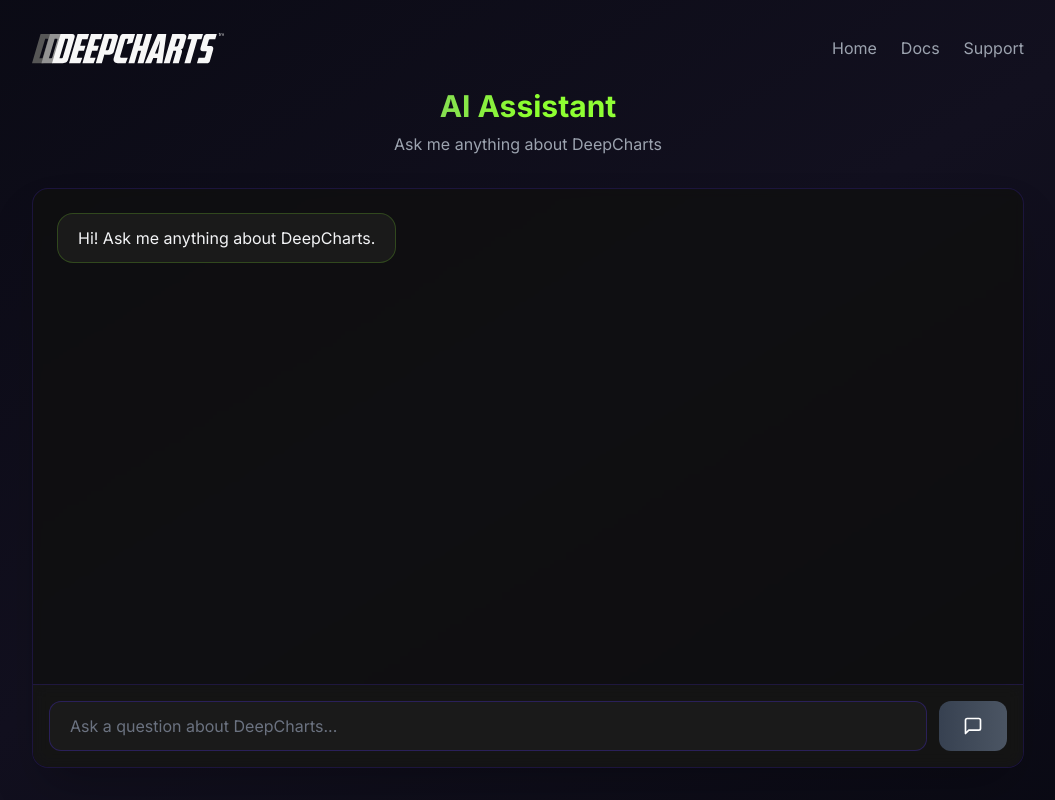
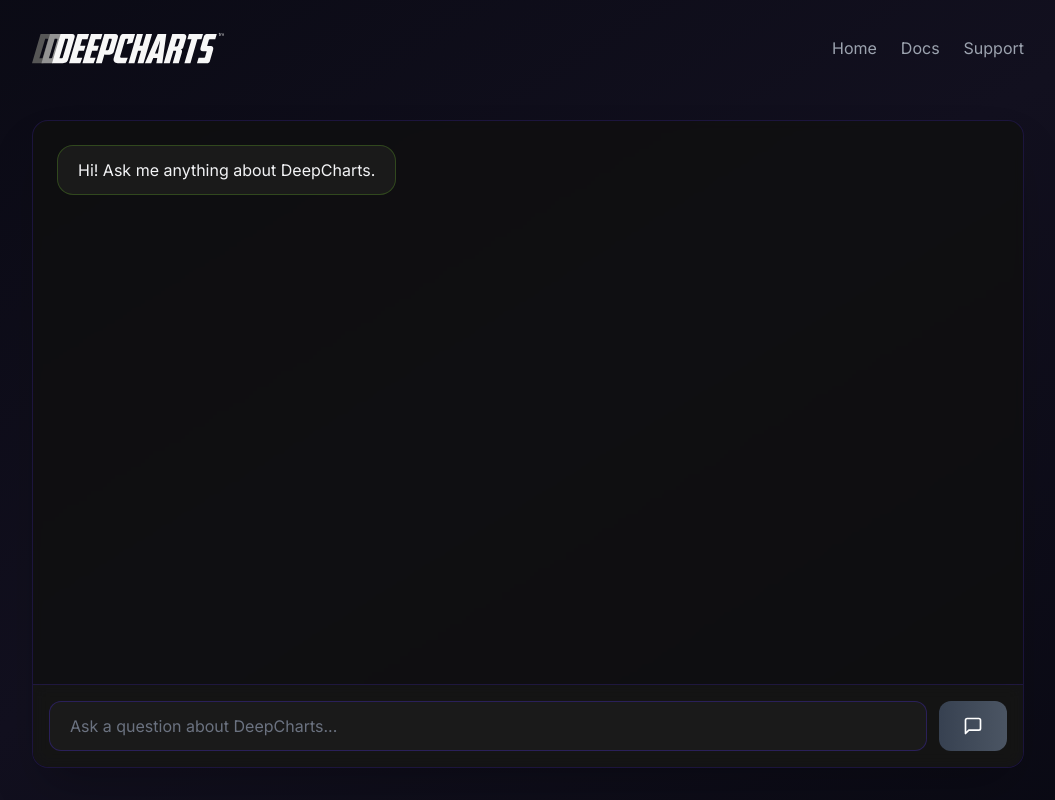
Before and after one commit to raluca-web/ai-bot, a React (Vite) app: page / in a window 1280 px wide. Shown: the whole page, without its empty margins (112-1167 px from the left). Built offline with nearby package versions, Linux system fonts and the light colour scheme.

Commit message:
Updated App.tsx

```diff
--- a/src/App.tsx
+++ b/src/App.tsx
@@ -86,12 +86,6 @@ function App() {
               </button>
             </div>
           </div>
-          <div className="text-center">
-            <h1 className="text-3xl font-bold mb-2 bg-gradient-to-r from-primary-light via-accent to-accent-light bg-clip-text text-transparent">
-              AI Assistant
-            </h1>
-            <p className="text-gray-400">Ask me anything about DeepCharts</p>
-          </div>
         </div>
 
         <div className="flex-1 flex flex-col bg-[#0f0f0f]/80 backdrop-blur-sm rounded-2xl border border-primary/20 overflow-hidden shadow-2xl">
```
